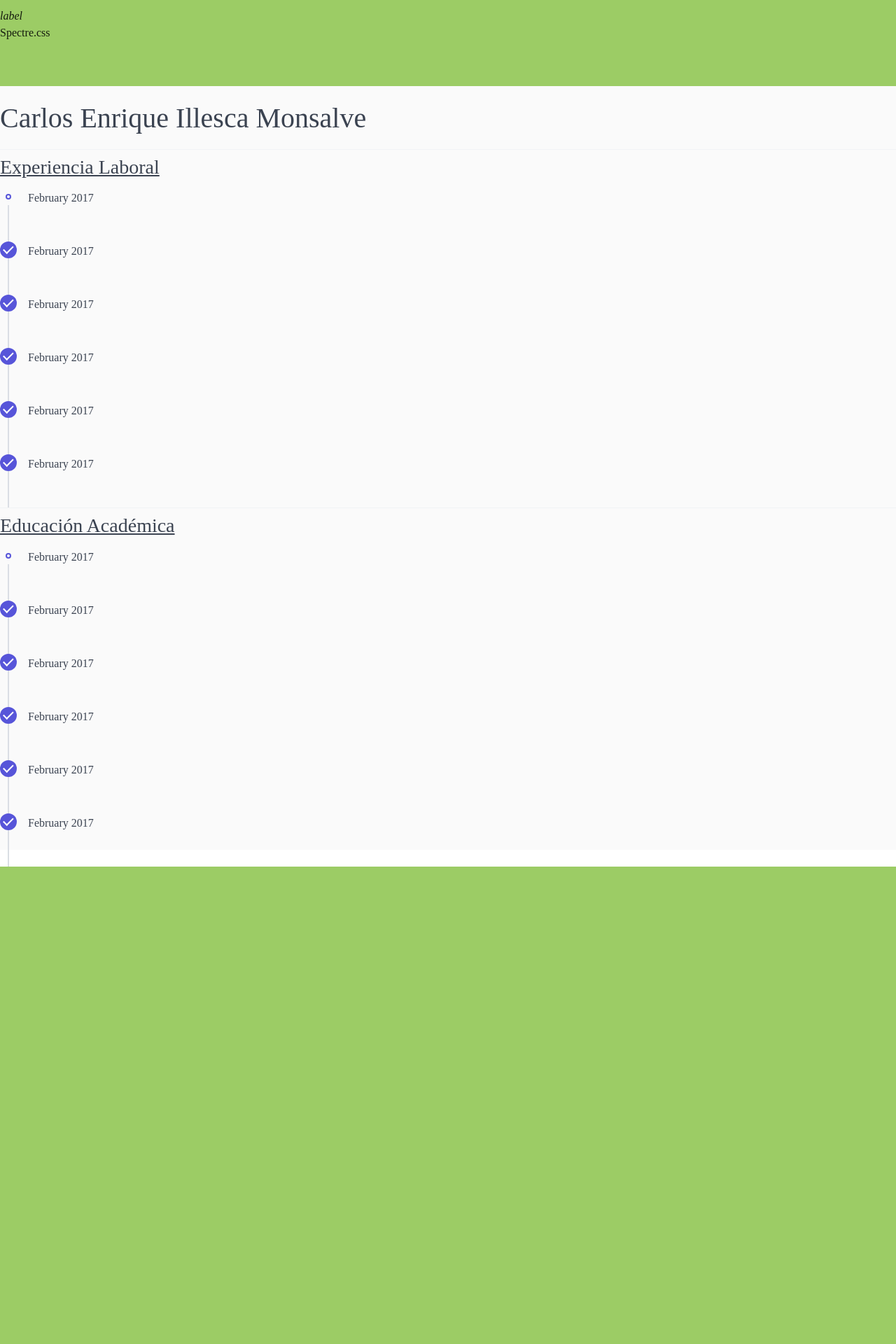
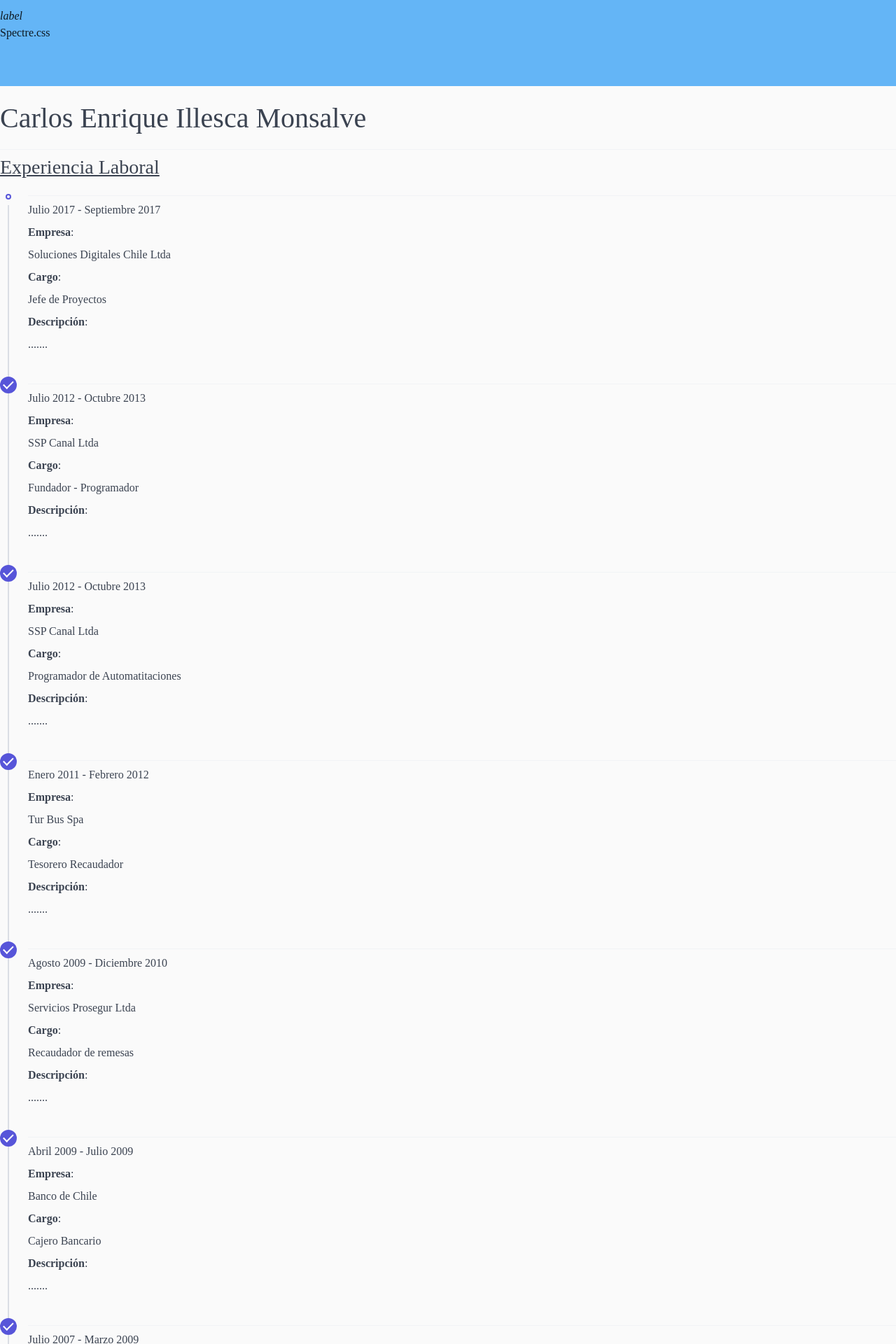
Before and after one commit to carlos-sweb/carlos-sweb-cv, a PHP site: page / in a window 1280 px wide. Shown: the part 1760-3680 px from the top of the page at 70% size. Before the commit the page ends 2998 px from the top, so only its background shows below. Run offline with PHP 8.4, Linux system fonts and the light colour scheme; some libraries are stand-ins or nearby versions.

Commit message:
update experencia laboral

```diff
--- a/css/style-cv.css
+++ b/css/style-cv.css
@@ -42,3 +42,7 @@
      margin-top:1px;
      height:36px;
 }
+
+.tile-subtitle{
+  margin: 0 0 .4rem
+}
--- a/index.html
+++ b/index.html
@@ -2,6 +2,11 @@
 <html lang="en" style="height:100%;">
   <head>
     <meta charset="utf-8">
+    <meta http-equiv="cache-control" content="max-age=0" />
+    <meta http-equiv="cache-control" content="no-cache" />
+    <meta http-equiv="expires" content="0" />
+    <meta http-equiv="expires" content="Tue, 01 Jan 1980 1:00:00 GMT" />
+    <meta http-equiv="pragma" content="no-cache" />
     <meta name='viewport' content='width=device-width, initial-scale=1.0, shrink-to-fit=no,maximum-scale=1.0, user-scalable=0' />
     <link rel="stylesheet" href="node_modules/normalize.css/normalize.css">
     <link rel="stylesheet" href="node_modules/animate.css/animate.min.css">
@@ -19,7 +24,7 @@
   </head>
   <body style="height:100% !important;min-height:100%;">
   <div class="row" style="height:100% !important;min-height:100%;">
-      <div class="col-xs-12 col-sm-12 col-md-4 col-lg-3 center-xs mdc-elevation--z2 animated fadeIn lightgreen400" style="padding-bottom:56px;" >
+      <div class="col-xs-12 col-sm-12 col-md-4 col-lg-3 center-xs mdc-elevation--z2 animated fadeIn blue300" style="padding-bottom:56px;" >
           <!--open section profile photo-->
           <div class="row center-xs middle-xs">
             <div class="box" >
@@ -429,75 +434,197 @@
   <div class="col-xs-12 col-xs-offset-1">
 <!--time line-->
 <div class="timeline">
-  <div class="timeline-item" id="timeline-example-1">
+  <div class="timeline-item" id="soluciones-digitales">
     <div class="timeline-left">
-      <a class="timeline-icon" href="#timeline-example-1"></a>
+      <a class="timeline-icon" href="#soluciones-digitales"></a>
     </div>
     <div class="timeline-content">
-      <!-- tiles structure -->
-      <p class="tile-subtitle">February 2017</p>
+
+
+      <!--Descripción de trabajo-->
+      <div class="divider"></div>
+      <p class="tile-subtitle">Julio 2017 - Septiembre 2017</p>
+      <p class="tile-subtitle"><strong>Empresa</strong>:</p>
+      <p class="tile-subtitle" >Soluciones Digitales Chile Ltda</p>
+      <p class="tile-subtitle"><strong>Cargo</strong>:</p>
+      <p class="tile-subtitle">Jefe  de Proyectos</p>
+      <p class="tile-subtitle"><strong>Descripción</strong>:</p>
+      <p class="tile-subtitle">.......</p>
+      <!--Descripción de trabajo-->
+
     </div>
   </div>
 
-  <div class="timeline-item" id="timeline-example-2">
+   <div class="timeline-item" id="soluciones-web">
     <div class="timeline-left">
-      <a class="timeline-icon icon-lg" href="#timeline-example-2">
+      <a class="timeline-icon icon-lg" href="#soluciones-web">
         <i class="icon icon-check"></i>
       </a>
     </div>
     <div class="timeline-content">
-      <!-- tiles structure -->
-      <p class="tile-subtitle">February 2017</p>
+
+      <!--Descripción de trabajo-->
+      <div class="divider"></div>
+      <p class="tile-subtitle">Julio 2012 - Octubre 2013</p>
+      <p class="tile-subtitle"><strong>Empresa</strong>:</p>
+      <p class="tile-subtitle" >SSP Canal Ltda</p>
+      <p class="tile-subtitle"><strong>Cargo</strong>:</p>
+      <p class="tile-subtitle">Fundador - Programador</p>
+      <p class="tile-subtitle"><strong>Descripción</strong>:</p>
+      <p class="tile-subtitle">.......</p>
+      <!--Descripción de trabajo-->
+
     </div>
   </div>
 
-    <div class="timeline-item" id="timeline-example-2">
+  <div class="timeline-item" id="ssp-canal">
     <div class="timeline-left">
-      <a class="timeline-icon icon-lg" href="#timeline-example-2">
+      <a class="timeline-icon icon-lg" href="#ssp-canal">
         <i class="icon icon-check"></i>
       </a>
     </div>
     <div class="timeline-content">
-      <!-- tiles structure -->
-      <p class="tile-subtitle">February 2017</p>
+
+      <!--Descripción de trabajo-->
+      <div class="divider"></div>
+      <p class="tile-subtitle">Julio 2012 - Octubre 2013</p>
+      <p class="tile-subtitle"><strong>Empresa</strong>:</p>
+      <p class="tile-subtitle" >SSP Canal Ltda</p>
+      <p class="tile-subtitle"><strong>Cargo</strong>:</p>
+      <p class="tile-subtitle">Programador de Automatitaciones</p>
+      <p class="tile-subtitle"><strong>Descripción</strong>:</p>
+      <p class="tile-subtitle">.......</p>
+      <!--Descripción de trabajo-->
+
     </div>
   </div>
 
-    <div class="timeline-item" id="timeline-example-2">
+    <div class="timeline-item" id="tur-bus">
     <div class="timeline-left">
-      <a class="timeline-icon icon-lg" href="#timeline-example-2">
+      <a class="timeline-icon icon-lg" href="#tur-bus">
         <i class="icon icon-check"></i>
       </a>
     </div>
     <div class="timeline-content">
-      <!-- tiles structure -->
-      <p class="tile-subtitle">February 2017</p>
+
+
+      <!--Descripción de trabajo-->
+      <div class="divider"></div>
+      <p class="tile-subtitle">Enero 2011 - Febrero 2012</p>
+      <p class="tile-subtitle"><strong>Empresa</strong>:</p>
+      <p class="tile-subtitle" >Tur Bus Spa</p>
+      <p class="tile-subtitle"><strong>Cargo</strong>:</p>
+      <p class="tile-subtitle">Tesorero Recaudador</p>
+      <p class="tile-subtitle"><strong>Descripción</strong>:</p>
+      <p class="tile-subtitle">.......</p>
+      <!--Descripción de trabajo-->
+
+
     </div>
   </div>
 
-    <div class="timeline-item" id="timeline-example-2">
+    <div class="timeline-item" id="prosegur">
     <div class="timeline-left">
-      <a class="timeline-icon icon-lg" href="#timeline-example-2">
+      <a class="timeline-icon icon-lg" href="#prosegur">
         <i class="icon icon-check"></i>
       </a>
     </div>
     <div class="timeline-content">
-      <!-- tiles structure -->
-      <p class="tile-subtitle">February 2017</p>
+
+
+      <!--Descripción de trabajo-->
+      <div class="divider"></div>
+      <p class="tile-subtitle"> Agosto 2009 - Diciembre 2010</p>
+      <p class="tile-subtitle"><strong>Empresa</strong>:</p>
+      <p class="tile-subtitle" >Servicios Prosegur Ltda</p>
+      <p class="tile-subtitle"><strong>Cargo</strong>:</p>
+      <p class="tile-subtitle">Recaudador de remesas</p>
+      <p class="tile-subtitle"><strong>Descripción</strong>:</p>
+      <p class="tile-subtitle">.......</p>
+      <!--Descripción de trabajo-->
+
+
     </div>
   </div>
 
-    <div class="timeline-item" id="timeline-example-2">
+    <div class="timeline-item" id="banco-de-chile">
     <div class="timeline-left">
-      <a class="timeline-icon icon-lg" href="#timeline-example-2">
+      <a class="timeline-icon icon-lg" href="#banco-de-chile">
         <i class="icon icon-check"></i>
       </a>
     </div>
     <div class="timeline-content">
-      <!-- tiles structure -->
-      <p class="tile-subtitle">February 2017</p>
+
+
+      <!--Descripción de trabajo-->
+      <div class="divider"></div>
+      <p class="tile-subtitle">Abril 2009 - Julio 2009</p>
+      <p class="tile-subtitle"><strong>Empresa</strong>:</p>
+      <p class="tile-subtitle" >Banco  de Chile</p>
+      <p class="tile-subtitle"><strong>Cargo</strong>:</p>
+      <p class="tile-subtitle">Cajero Bancario</p>
+      <p class="tile-subtitle"><strong>Descripción</strong>:</p>
+      <p class="tile-subtitle">.......</p>
+      <!--Descripción de trabajo-->
+
+
+
     </div>
   </div>
+
+    <div class="timeline-item" id="david-de-curto">
+    <div class="timeline-left">
+      <a class="timeline-icon icon-lg" href="#david-de-curto">
+        <i class="icon icon-check"></i>
+      </a>
+    </div>
+    <div class="timeline-content">
+
+       <!--Descripción de trabajo-->
+        <div class="divider"></div>
+      <p class="tile-subtitle" >Julio 2007 - Marzo 2009</p>
+      <p class="tile-subtitle" ><strong>Empresa</strong>:</p>
+      <p class="tile-subtitle" >David del Curto S.A</p>
+      <p class="tile-subtitle" ><strong>Cargo</strong>:</p>
+      <p class="tile-subtitle" >Contador General de predios</p>
+      <p class="tile-subtitle" ><strong>Descripción</strong>:</p>
+      <p class="tile-subtitle" >.......</p>
+      <!--Descripción de trabajo-->
+
+
+    </div>
+  </div>
+
+
+    <div class="timeline-item" id="sq-chilcorrofin">
+    <div class="timeline-left">
+      <a class="timeline-icon icon-lg" href="#sq-chilcorrofin">
+        <i class="icon icon-check"></i>
+      </a>
+    </div>
+    <div class="timeline-content">
+
+
+      <!--Descripción de trabajo-->
+      <div class="divider"></div>
+      <p class="tile-subtitle">Abril 2009 - Julio 2009</p>
+      <p class="tile-subtitle"><strong>Empresa</strong>:</p>
+      <p class="tile-subtitle" >S.Q Chilcorrofin S.A</p>
+      <p class="tile-subtitle"><strong>Cargo</strong>:</p>
+      <p class="tile-subtitle">Contador de costos e inventario</p>
+      <p class="tile-subtitle"><strong>Descripción</strong>:</p>
+      <p class="tile-subtitle">.......</p>
+
+      <!--Descripción de trabajo-->
+
+
+
+    </div>
+  </div>
+
+
+
+
 </div>
 <!--timeline-->
 </div><!--row-->
```
